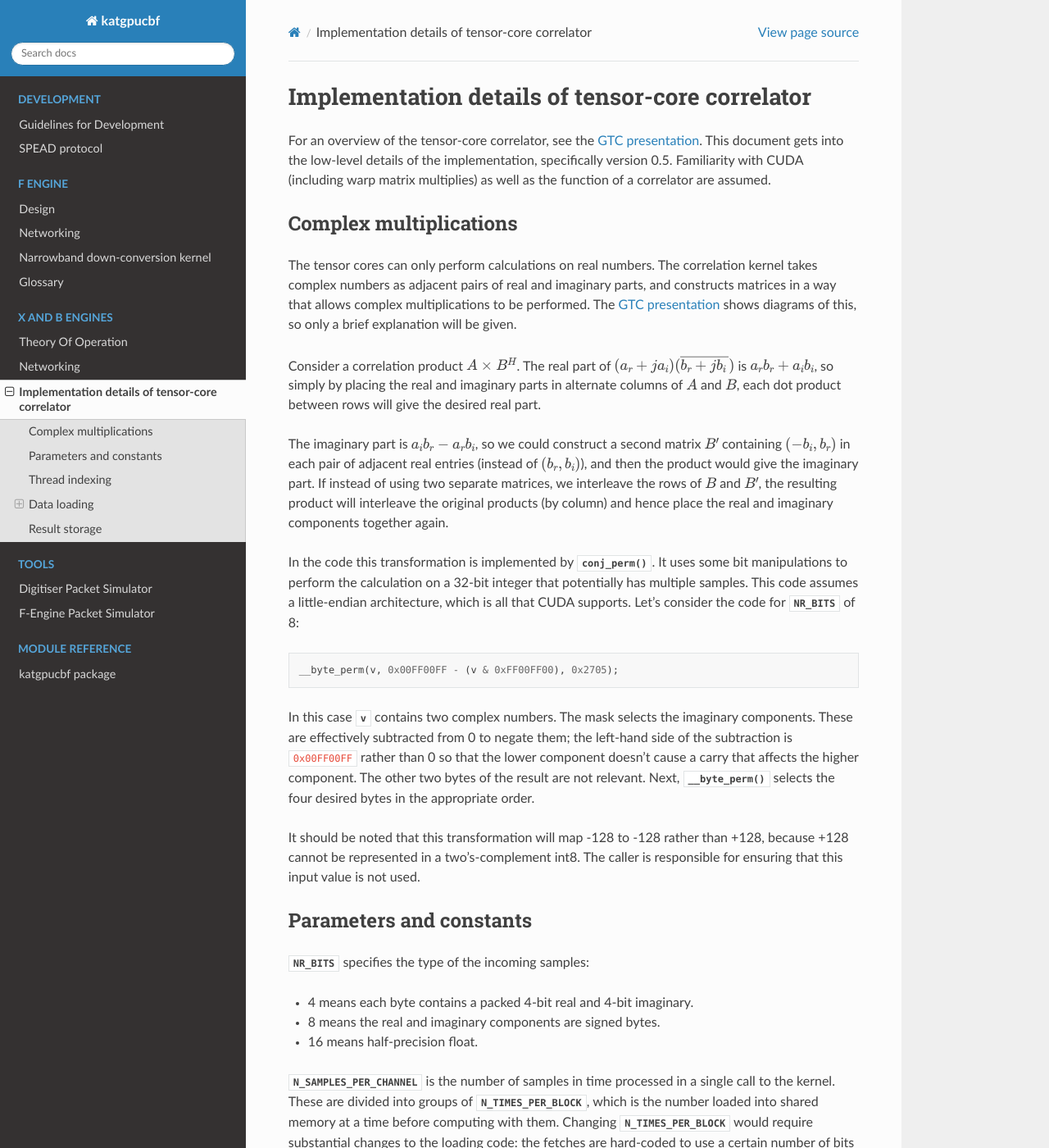
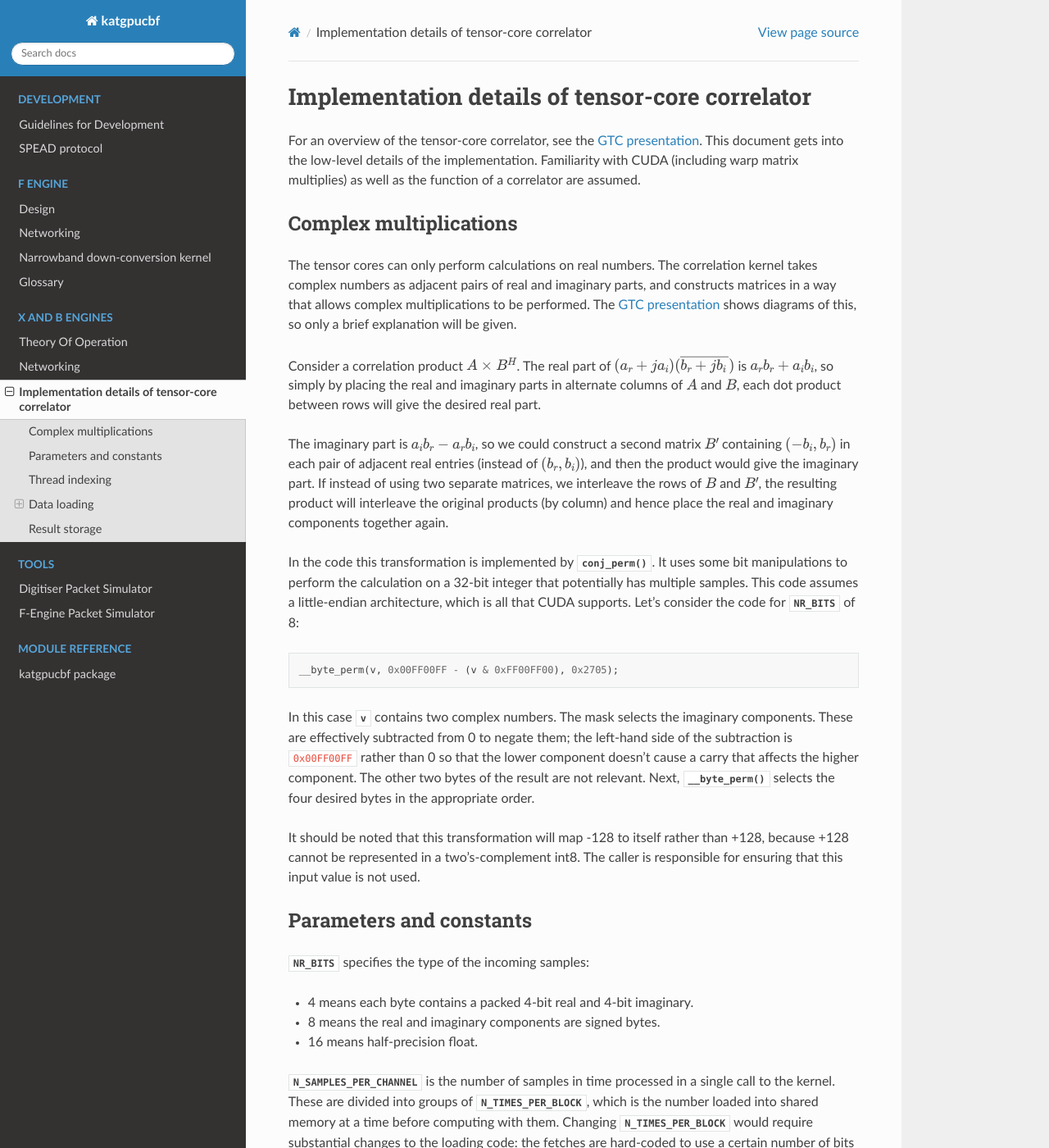
Before and after one commit to ska-sa/katgpucbf, a Sphinx documentation site: the page built from doc/xbgpu.tcc.rst, in a window 1280 px wide and 1400 px high. Shown: the whole window at 82% size. Built offline with Sphinx 7.4.7 and the Read the Docs theme 2.0.0, drawn with Linux system fonts in a browser that asks for light colours; formulas are drawn with MathJax 3; the version number could not be read and is left out.

Commit message:
Remove reference to "version 0.5" of the TCC in the docs
John Romein doesn't seem to have included any explicit versioning in the
gitlab repo hosted at Astron.

```diff
--- a/doc/xbgpu.tcc.rst
+++ b/doc/xbgpu.tcc.rst
@@ -2,9 +2,9 @@ Implementation details of tensor-core correlator
 ================================================
 
 For an overview of the tensor-core correlator, see the `GTC presentation`_.
-This document gets into the low-level details of the implementation,
-specifically version 0.5. Familiarity with CUDA (including warp matrix
-multiplies) as well as the function of a correlator are assumed.
+This document gets into the low-level details of the implementation. Familiarity
+with CUDA (including warp matrix multiplies) as well as the function of a
+correlator are assumed.
 
 .. _GTC presentation: https://developer.nvidia.com/gtc/2019/video/s9306
 
@@ -47,7 +47,7 @@ the lower component doesn't cause a carry that affects the higher component.
 The other two bytes of the result are not relevant. Next, :c:func:`__byte_perm`
 selects the four desired bytes in the appropriate order.
 
-It should be noted that this transformation will map -128 to -128 rather than
+It should be noted that this transformation will map -128 to itself rather than
 +128, because +128 cannot be represented in a two's-complement int8. The
 caller is responsible for ensuring that this input value is not used.
 
```
